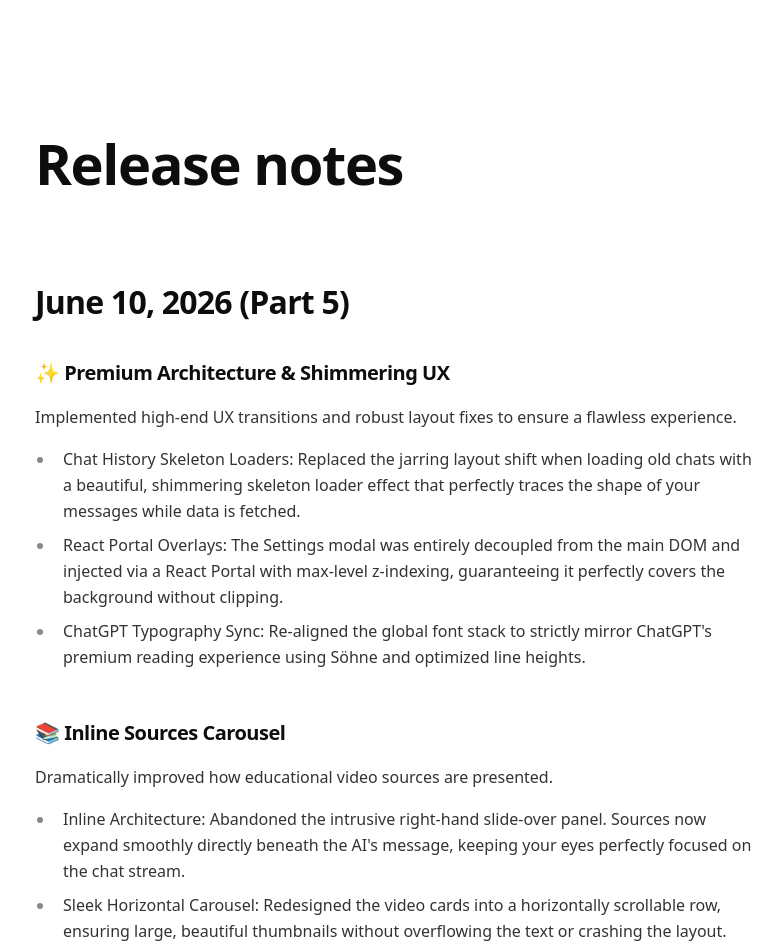
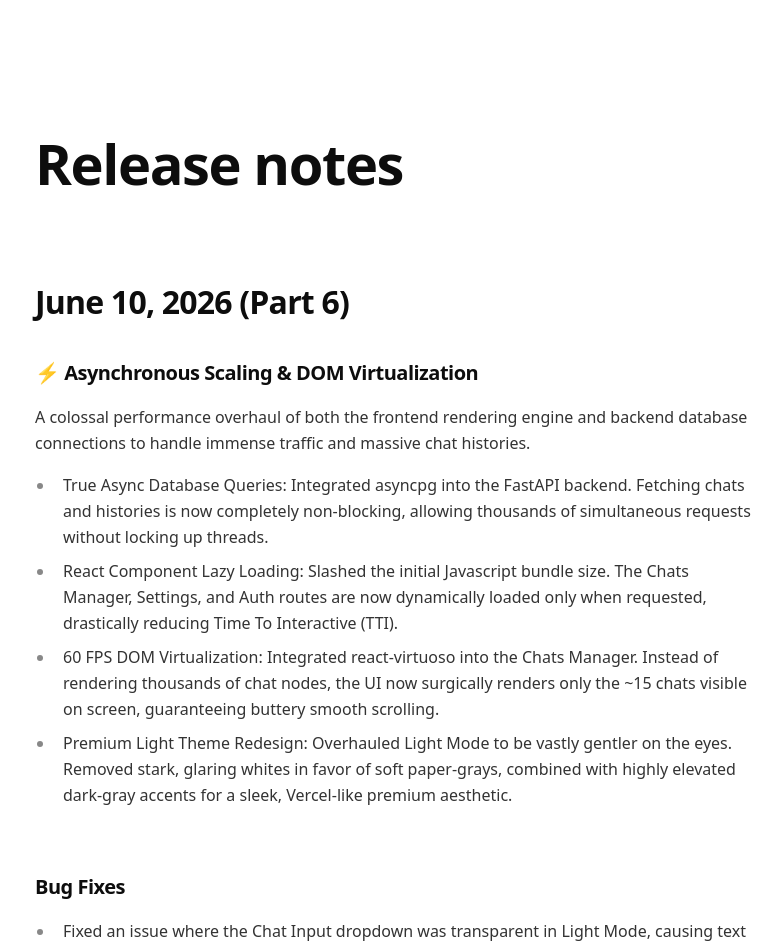
Before and after one commit to Nav33dCodes/smartLearn-AI, a React (Vite) app in the folder smartlearn-frontend/: page /releases in a window 1280 px wide. Shown: the top 949 px of the page, without its empty margins (245-1027 px from the left). Built offline with nearby package versions, Linux system fonts and the light colour scheme; no server answers.

Commit message:
feat: add ReleaseNotes component to document comprehensive platform evolution and feature updates

```diff
--- a/smartlearn-frontend/src/pages/ReleaseNotes.jsx
+++ b/smartlearn-frontend/src/pages/ReleaseNotes.jsx
@@ -1,6 +1,25 @@
 import React, { useEffect } from 'react';
 import { motion } from 'framer-motion';
 const releases = [
+  {
+    date: "June 10, 2026 (Part 6)",
+    features: [
+      {
+        title: "⚡ Asynchronous Scaling & DOM Virtualization",
+        description: "A colossal performance overhaul of both the frontend rendering engine and backend database connections to handle immense traffic and massive chat histories.",
+        bullets: [
+          "True Async Database Queries: Integrated asyncpg into the FastAPI backend. Fetching chats and histories is now completely non-blocking, allowing thousands of simultaneous requests without locking up threads.",
+          "React Component Lazy Loading: Slashed the initial Javascript bundle size. The Chats Manager, Settings, and Auth routes are now dynamically loaded only when requested, drastically reducing Time To Interactive (TTI).",
+          "60 FPS DOM Virtualization: Integrated react-virtuoso into the Chats Manager. Instead of rendering thousands of chat nodes, the UI now surgically renders only the ~15 chats visible on screen, guaranteeing buttery smooth scrolling.",
+          "Premium Light Theme Redesign: Overhauled Light Mode to be vastly gentler on the eyes. Removed stark, glaring whites in favor of soft paper-grays, combined with highly elevated dark-gray accents for a sleek, Vercel-like premium aesthetic."
+        ]
+      }
+    ],
+    fixes: [
+      "Fixed an issue where the Chat Input dropdown was transparent in Light Mode, causing text bleed-through.",
+      "Resolved a critical bug where asyncpg failed to parse 'sslmode' parameters natively passed by Neon PostgreSQL."
+    ]
+  },
   {
     date: "June 10, 2026 (Part 5)",
     features: [
```
